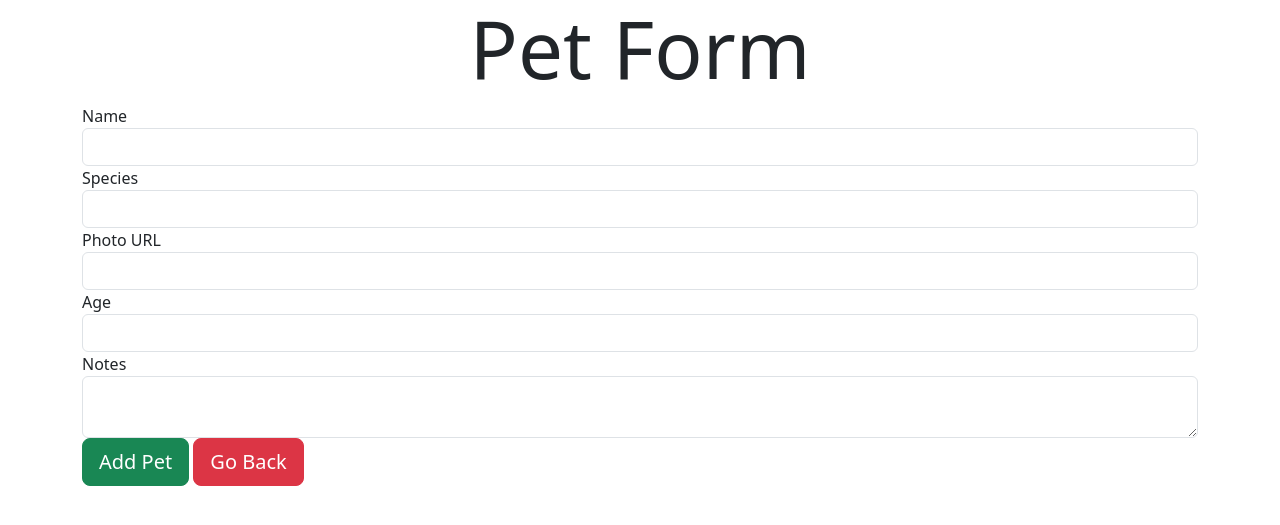
After one commit to Gucci-Man/WTForms-Exercise, a Flask app: page /add in a window 1280 px wide. The commit adds this page. Shown: the top 525 px of the page. Run offline with Flask 3, Linux system fonts and the light colour scheme.

Commit message:
Added pet forms

```diff
--- a/app.py
+++ b/app.py
@@ -25,3 +25,25 @@ def home_page():
     """Home page that list the pets"""
     pets = Pet.query.all()
     return render_template("home.html", pets=pets)
+
+
+@app.route("/add", methods=["GET", "POST"])
+def add():
+    """Form to add pets"""
+    form = PetForm()
+    if form.validate_on_submit():
+        name = form.name.data
+        species = form.species.data
+        photo = form.photo.data
+        if len(photo) == 0:
+            photo = None  # if image_url is empty, then make it NULL
+
+        age = form.age.data
+        notes = form.notes.data
+
+        pet = Pet(name=name, species=species, photo_url=photo, age=age, notes=notes)
+        db.session.add(pet)
+        db.session.commit()
+        return redirect("/")
+    else:
+        return render_template("add_pet.html", form=form)
--- a/forms.py
+++ b/forms.py
@@ -0,0 +1,26 @@
+from flask_wtf import FlaskForm
+from wtforms.validators import InputRequired, Email, Optional
+from wtforms import (
+    StringField,
+    TextAreaField,
+    FloatField,
+    BooleanField,
+    IntegerField,
+    RadioField,
+    SelectField,
+)
+
+
+# TODO - pet name(required), species(required), photo URL, age, notes
+class PetForm(FlaskForm):
+    """Form to add pet"""
+
+    name = StringField(
+        "Name", validators=[InputRequired(message="Pet name can't be blank")]
+    )
+    species = StringField(
+        "Species", validators=[InputRequired(message="Species can't be blank")]
+    )
+    photo = StringField("Photo URL", validators=[Optional()])
+    age = IntegerField("Age", validators=[Optional()])
+    notes = TextAreaField("Notes", validators=[Optional()])
--- /dev/null
+++ b/templates/add_pet.html
@@ -0,0 +1,24 @@
+{% extends "base.html" %}
+{% block title %}Add Pet{% endblock %}
+{% block body %}
+    <h1 class="display-1 text-center">Pet Form</h1>
+    <div class="container">
+        <form method="POST">
+            {{ form.hidden_tag() }}
+
+            {% for field in form if field.widget.input_type != 'hidden' %}
+            <div class="form-group">
+                {{field.label}}
+                {{field(class_="form-control")}}
+                {% for err in field.errors %}
+                <small class="form-text text-danger">
+                    {{err}}
+                </small>
+                {% endfor %}
+            </div>
+            {% endfor %}
+            <button class="btn btn-success btn-lg">Add Pet</button>
+            <a href="/" class="btn btn-danger btn-lg">Go Back</a>
+        </form>
+    </div>
+{% endblock %}
--- a/templates/home.html
+++ b/templates/home.html
@@ -12,4 +12,5 @@
             <h3>is not available</h3>
         {% endif %}
     {% endfor %}
+    <a href="/add" class="btn btn-success btn-lg">Add Pet</a>
 {% endblock %}
```
Also changed, not shown: models.py (+4 -3 lines).
